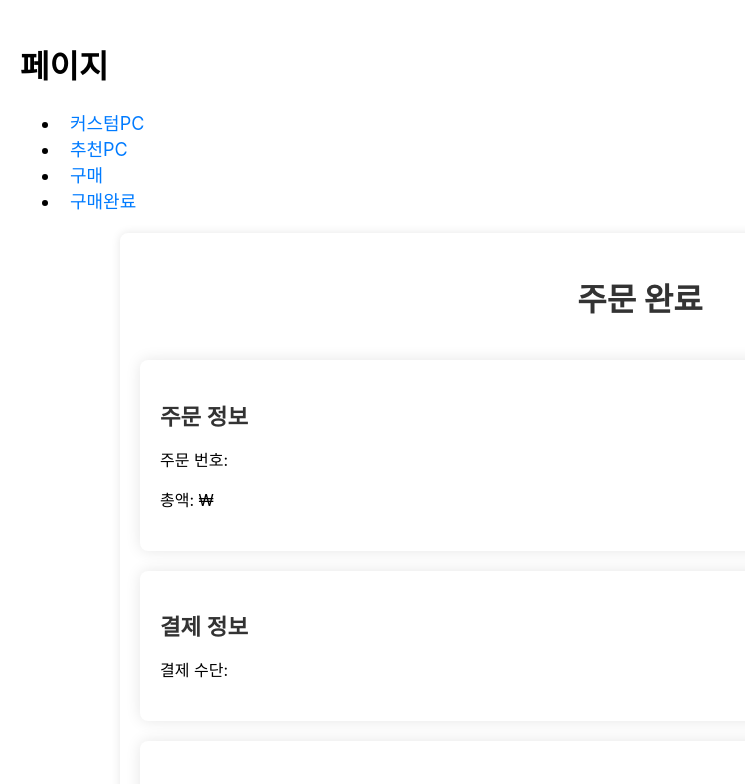
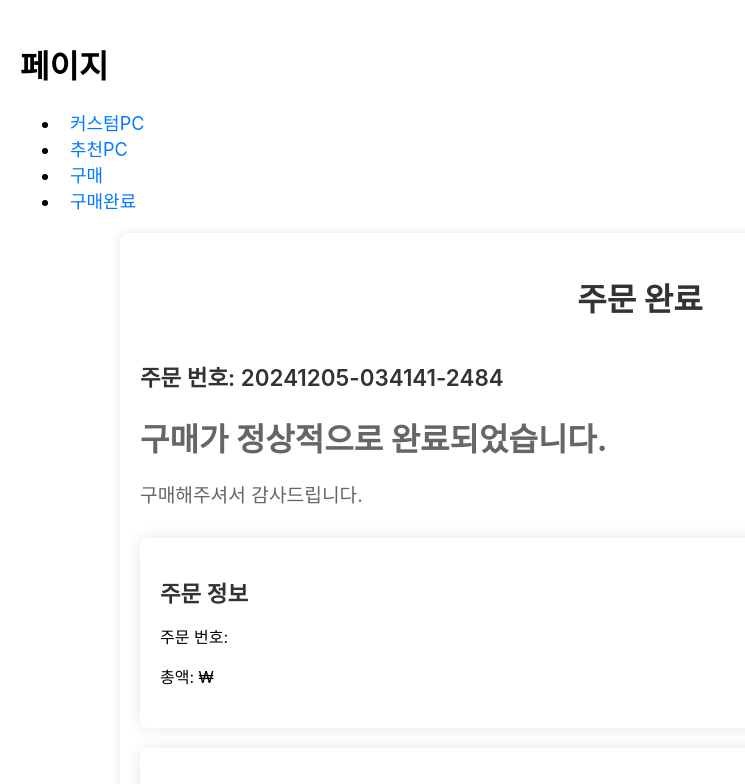
Before and after one commit to suddengithub/Y_FRONTEND, a React (Create React App) app: page /order-success in a window 1280 px wide. Shown: the top 784 px of the page, without its empty margins (0-745 px from the left). Built offline with nearby package versions, Linux system fonts and the light colour scheme.

Commit message:
중간점검4

```diff
--- a/src/components/OrderSuccess.jsx
+++ b/src/components/OrderSuccess.jsx
@@ -5,6 +5,17 @@ const OrderSuccess = () => {
   // useLocation 훅을 사용하여 이전 페이지에서 전달된 state 데이터 가져오기
   const location = useLocation();
   const { orderSummary, paymentInfo, shippingInfo } = location.state || {};
+
+  // 주문 번호 생성 (오늘 날짜 + 현재시간 + 난수 코드)
+  const generateOrderNumber = () => {
+    const now = new Date();
+    const date = now.toISOString().split("T")[0].replace(/-/g, "");
+    const time = now.toTimeString().split(" ")[0].replace(/:/g, "");
+    const randomCode = Math.floor(1000 + Math.random() * 9000); // 1000부터 9999 사이의 난수 생성
+    return `${date}-${time}-${randomCode}`;
+  };
+  // 주문 번호 생성
+  const orderNumber = generateOrderNumber();
 
   // 카드 번호 중간 8자리를 마스킹하는 함수
   const maskCardNumber = (cardNumber) => {
@@ -14,6 +25,11 @@ const OrderSuccess = () => {
   return (
     <div style={styles.container}>
       <h1 style={styles.header}>주문 완료</h1>
+      <section style={styles.section}>
+        <h2 style={styles.sectionTitle}>주문 번호: {orderNumber}</h2>
+      </section>
+      <h1 style={styles.Header}>구매가 정상적으로 완료되었습니다.</h1>
+      <p style={styles.subHeader}>구매해주셔서 감사드립니다.</p>
 
       <div style={styles.card}>
         {/* 주문 정보 섹션 */}
@@ -51,6 +67,17 @@ const OrderSuccess = () => {
 
 // 스타일 객체
 const styles = {
+  Header: {
+    fontSize: "2rem",
+    fontWeight: "bold",
+    color: "#666",
+    marginBottom: "20px",
+  },
+  subHeader: {
+    fontSize: "1.2rem",
+    color: "#666",
+    marginBottom: "30px",
+  },
   container: {
     maxWidth: "1000px",
     margin: "20px auto",
```
